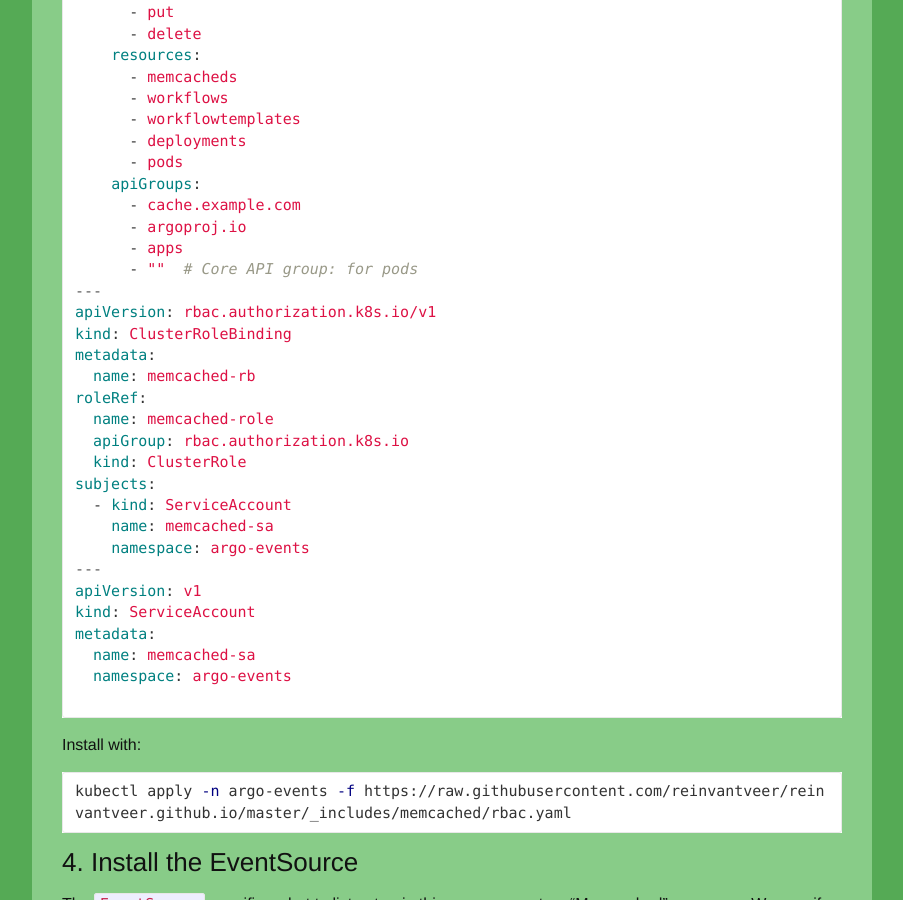
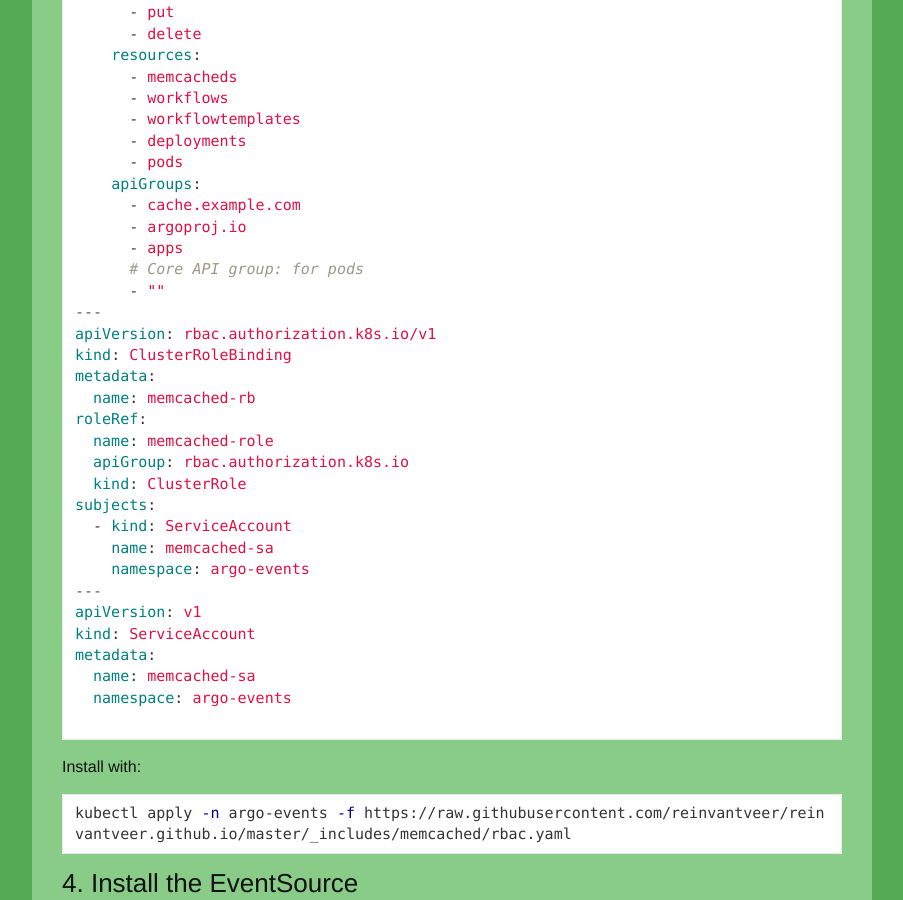
Before and after one commit to reinvantveer/reinvantveer.github.io, a Jekyll site: the page built from _posts/2022-01-29-easier-operator.md, in a window 1280 px wide and 900 px high, scrolled down 6047 px. Shown: the whole window, without its empty margins (188-1091 px from the left). Built offline with Jekyll 4.4.1, drawn with Linux system fonts in a browser that asks for light colours; comment, search, counter and statistics services are not loaded.

```diff
--- a/_includes/memcached/rbac.yaml
+++ b/_includes/memcached/rbac.yaml
@@ -24,7 +24,8 @@ rules:
       - cache.example.com
       - argoproj.io
       - apps
-      - ""  # Core API group: for pods
+      # Core API group: for pods
+      - ""
 ---
 apiVersion: rbac.authorization.k8s.io/v1
 kind: ClusterRoleBinding
```
